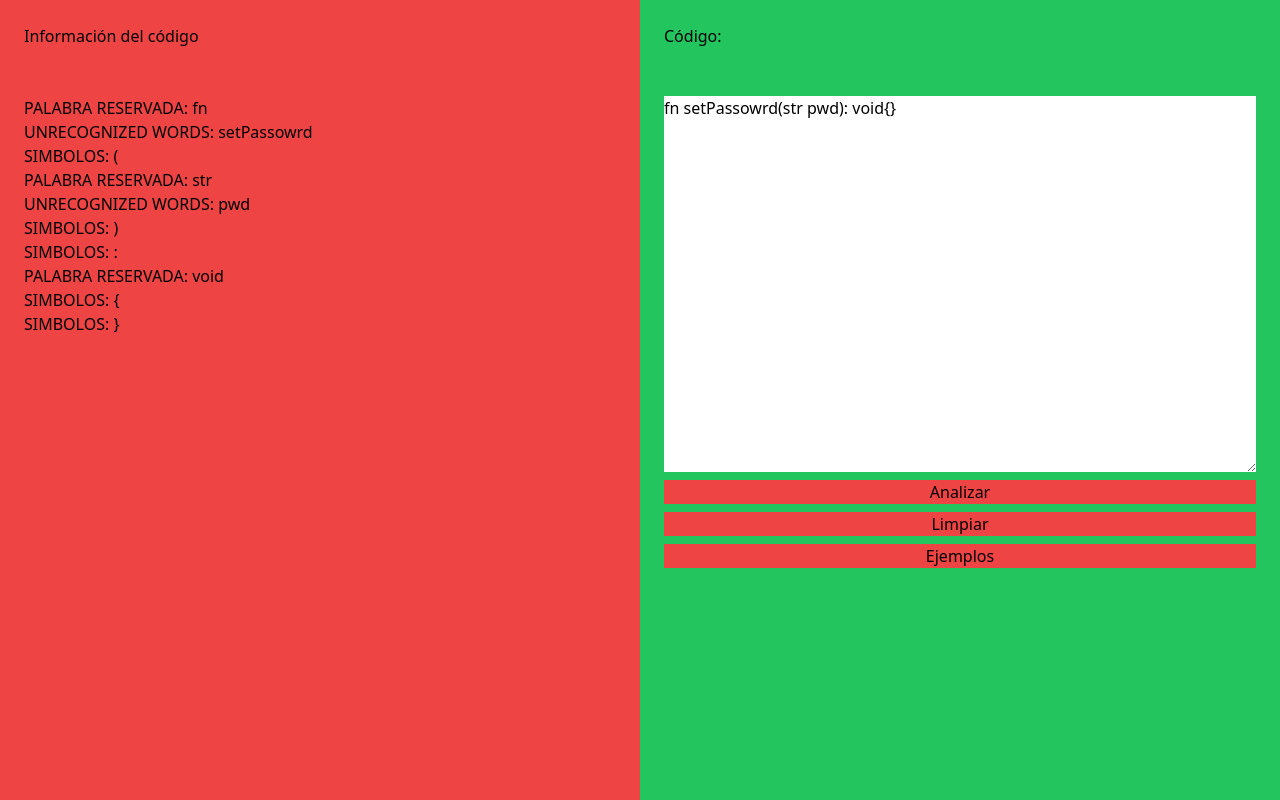
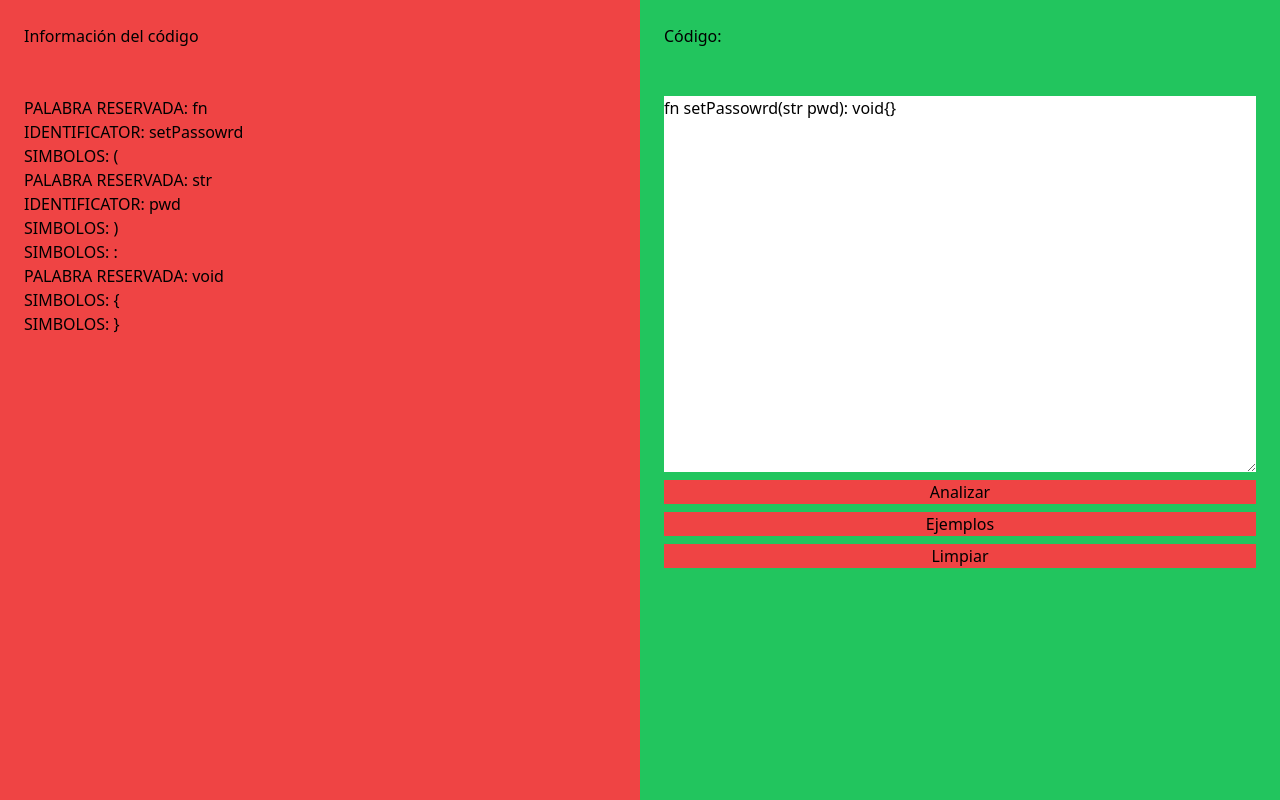
Before and after one commit to Leonardo-Toledo-V/compilers-and-interpreters, a plain HTML site: page index.html in a window 1280 px wide. Both pictures are taken after a click on the button "Analizar". Drawn offline with nearby package versions, Linux system fonts and the light colour scheme.

Commit message:
first version stable

```diff
--- a/index.html
+++ b/index.html
@@ -17,8 +17,8 @@
             <div class="flex flex-col w-full gap-y-2 h-full">
                 <textarea id="code" class="h-[50%] mt-12">fn setPassowrd(str pwd): void{}</textarea>
                 <button  id="analysisBtn"  class="bg-red-500 px-6 cursor-pointer hover:bg-red-600 duration-300">Analizar</button>
+                <button  id="exampleBtn"  class="bg-red-500 px-6 cursor-pointer hover:bg-red-600 duration-300">Ejemplos</button>
                 <button  id="cleanBtn"  class="bg-red-500 px-6 cursor-pointer hover:bg-red-600 duration-300">Limpiar</button>
-                <button  id="exampleBtn"  class="bg-red-500 px-6 cursor-pointer hover:bg-red-600 duration-300">Ejemplos</button>
             </div>
         </div>
     </div>
--- a/scripts/lexical-analysis.js
+++ b/scripts/lexical-analysis.js
@@ -26,9 +26,9 @@ class Lexer {
             '{': 'SIMBOLOS',
             '}': 'SIMBOLOS',
             ':': 'SIMBOLOS',
+            ';': 'SIMBOLOS',
         };
     }
-
     nextToken() {
         this.skipWhitespace();
         if (this.pos >= this.input.length) {
@@ -57,7 +57,7 @@ class Lexer {
             char = this.input[this.pos];
         }
         if (word !== '') {
-            return { type: 'UNRECOGNIZED WORDS', value: word };
+            return { type: 'IDENTIFICATOR', value: word };
         }
         this.pos++;
         return { type: 'UNKNOWN', value: char };
```
